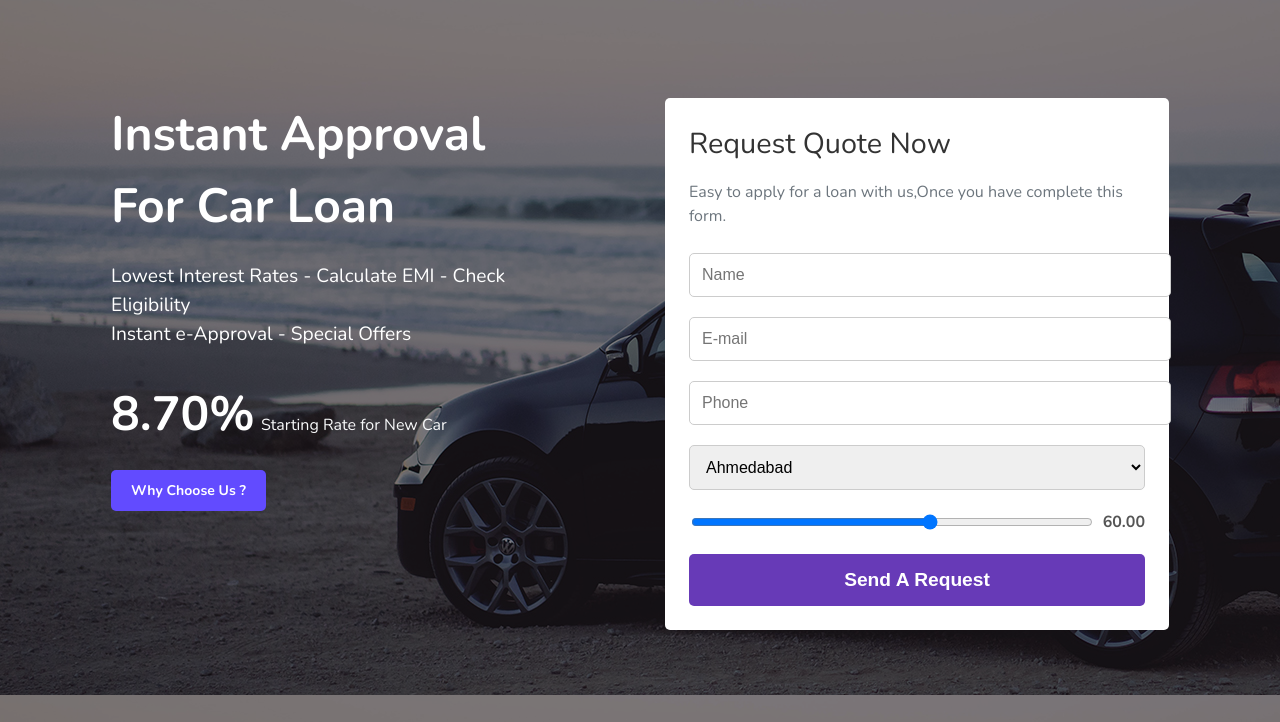
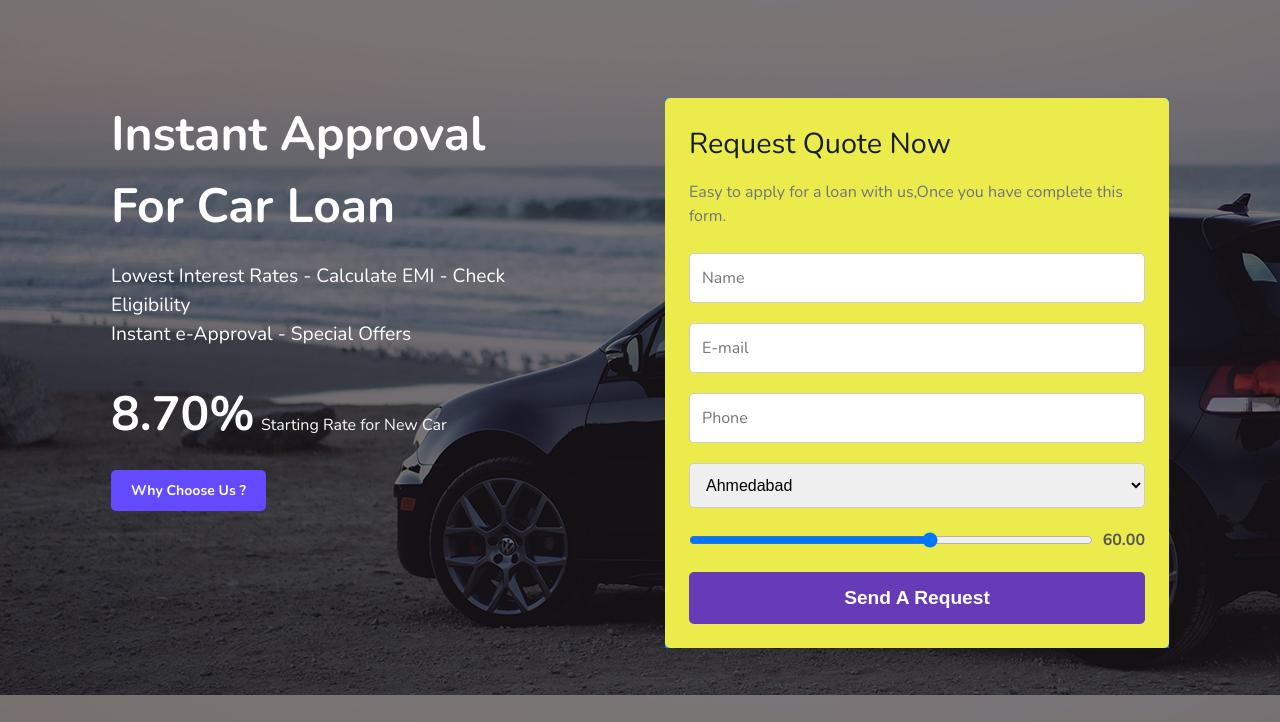
Before and after one commit to DanielFarag/html-project, a plain HTML site: page carLoan.html in a window 1280 px wide. Shown: the part 78-800 px from the top of the page. Drawn offline with nearby package versions, Linux system fonts and the light colour scheme.

Commit message:
adding the input field to the reset.css

```diff
--- a/styles/carLoan/carLoan.styles.css
+++ b/styles/carLoan/carLoan.styles.css
@@ -93,9 +93,7 @@ body {
 }
 
 
-/* ==================================
-   Buy Button Styles
-   ================================== */
+
 
 
 
@@ -167,10 +165,11 @@ body {
    Form Card Styles (Right Side)
    ================================== */
 .hero-form {
+    background-color: #007bff;
 }
 
 .form-card {
-    background-color: white;
+    background-color: rgb(235, 235, 75);
     border-radius: 5px;
     padding: 24px;
 }
@@ -178,7 +177,6 @@ body {
 .form-title {
     font-size: 1.8em;
     margin-bottom: 15px;
-    color: #333;
 }
 
 .form-description {
--- a/styles/shared/reset.css
+++ b/styles/shared/reset.css
@@ -15,7 +15,7 @@ table, caption, tbody, tfoot, thead, tr, th, td,
 article, aside, canvas, details, embed,
 figure, figcaption, footer, header, hgroup,
 menu, nav, output, ruby, section, summary,
-time, mark, audio, video {
+time, mark, audio, video, input {
 	margin: 0;
 	padding: 0;
 	border: 0;
```
